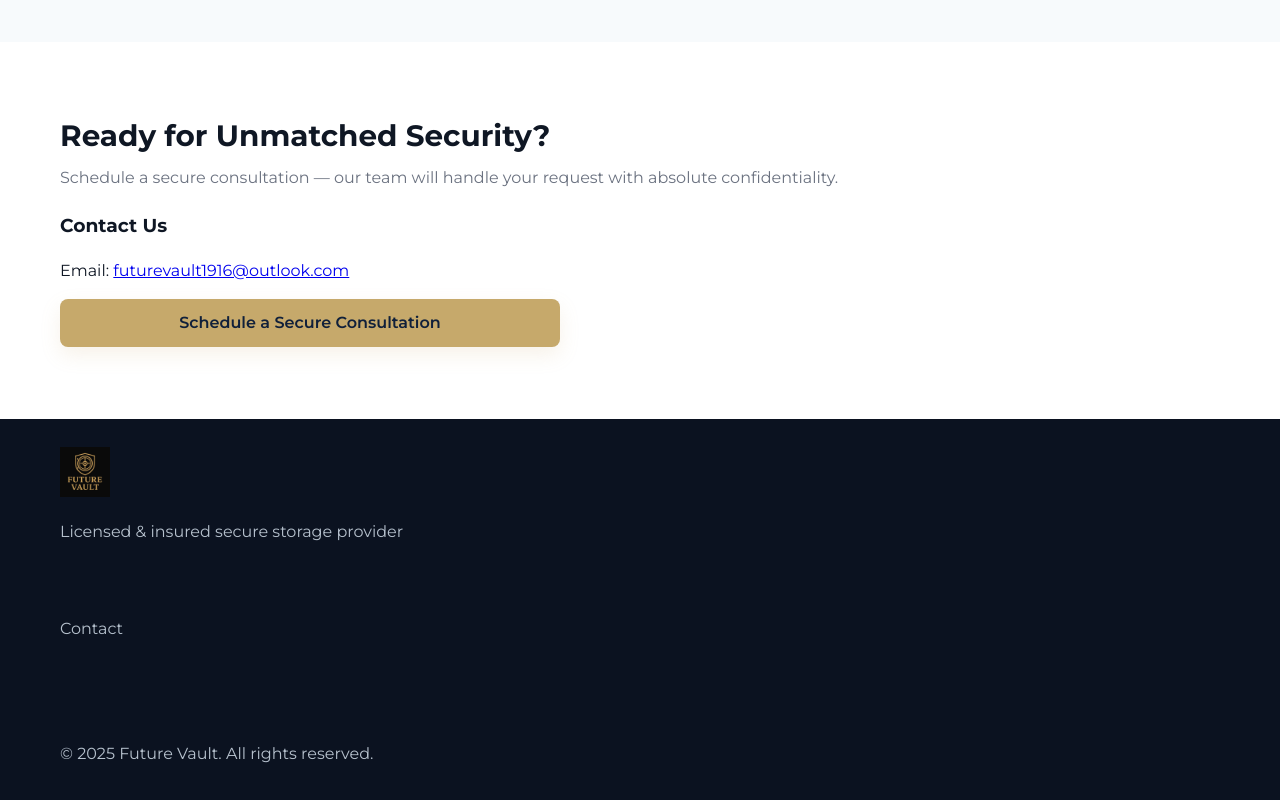
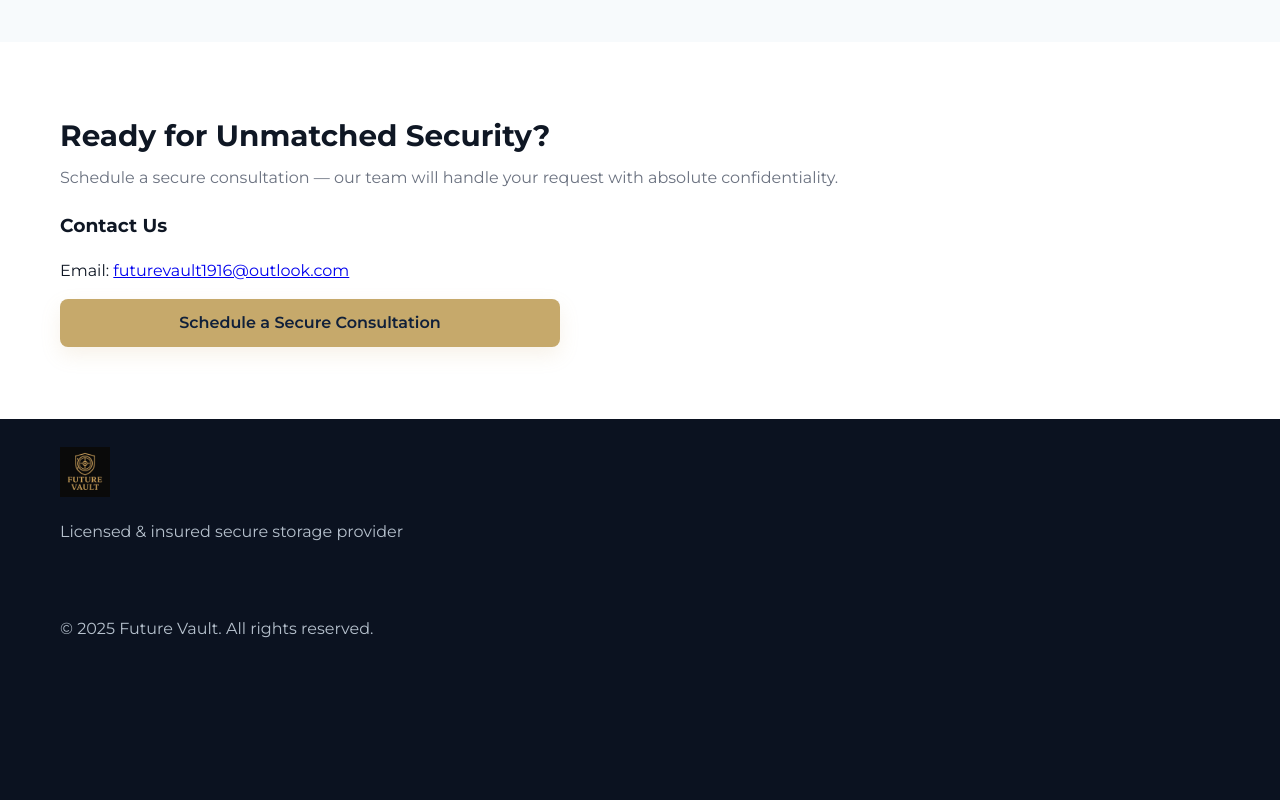
Before and after one commit to Niceguylexy/Future-vault, a plain HTML site: page index.html in a window 1280 px wide. Shown: the part 2085-2885 px from the top of the page. Drawn offline with Linux system fonts and the light colour scheme.

Commit message:
I had to comment out the contact because it is not really serving a purpose

```diff
--- a/index.html
+++ b/index.html
@@ -321,13 +321,13 @@
           <p class="muted">Licensed & insured secure storage provider</p>
         </div>
 
-        <nav aria-label="Footer Navigation">
+        <!-- <nav aria-label="Footer Navigation">
           <ul class="footer-links">
-            <li><a href="mailto:futurevault1916@outlook.com?subject=FUTURE VAULT">Contact</a></li>
+            <li><a href="mailto:futurevault1916@outlook.com?subject=FUTURE VAULT">Contact</a></li> -->
             <!-- <li><a href="/privacy">Privacy Policy</a></li>
             <li><a href="/security">Security Standards</a></li> -->
-          </ul>
-        </nav>
+          <!-- </ul>
+        </nav> -->
 
         <div>
           <p class="muted">&copy; <span id="year"></span> Future Vault. All rights reserved.</p>
```
